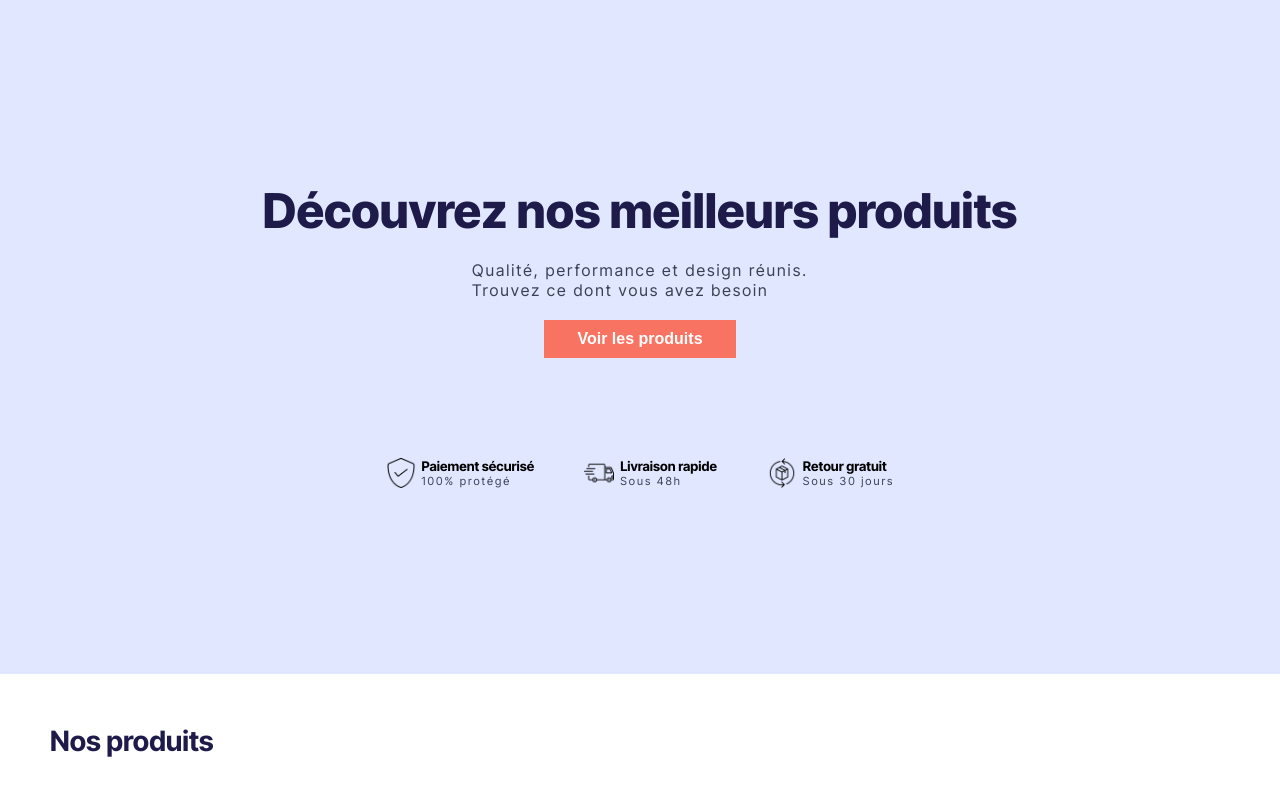
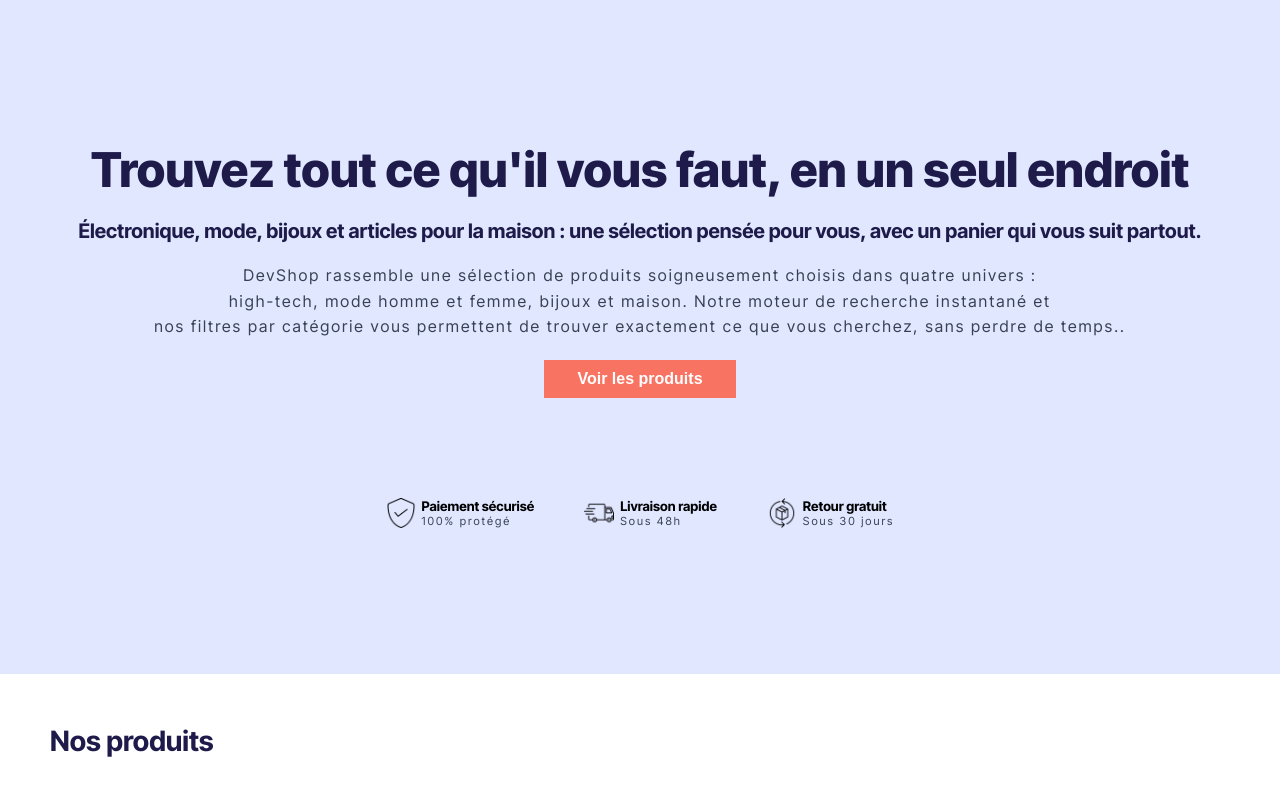
Before and after one commit to INSP18/DevShop-Js-S10, a plain HTML site: page html/index.html in a window 1280 px wide. Shown: the part 78-874 px from the top of the page. Drawn offline with Linux system fonts and the light colour scheme; no server answers; a web font is replaced by a local one.

Commit message:
feat: ajout du seo texte de la page

```diff
--- a/css/style.css
+++ b/css/style.css
@@ -81,6 +81,11 @@ header{
     width: 100%;
     height: 85dvh;
     background-color: #E0E7FF;
+
+    .description{
+        text-align: center;
+        line-height: 1.6;
+    }
 
     .see-products{
         background-color: #F97362;
--- a/html/index.html
+++ b/html/index.html
@@ -3,7 +3,7 @@
 <head>
     <meta charset="UTF-8">
     <meta name="viewport" content="width=device-width, initial-scale=1.0">
-    <title>DevShop</title>
+    <title>DevShop – Boutique en ligne : mode, électronique, bijoux & maison</title>
     <link rel="stylesheet" href="/css/style.css">
     <script src="/js/script.js"></script>
 </head>
@@ -22,8 +22,14 @@
     </header>
     <main>
         <section class="hero-section">
-            <h1>Découvrez nos <span>meilleurs</span> produits</h1>
-            <p>Qualité, performance et design réunis.<br>Trouvez ce dont vous avez besoin</p>
+            <h1>Trouvez tout ce qu'il vous faut, en un seul endroit</h1>
+            <h3>Électronique, mode, bijoux et articles pour la maison :
+                une sélection pensée pour vous, avec un panier qui vous suit partout.</h3>
+            <p class="description">DevShop rassemble une sélection de produits soigneusement choisis dans quatre univers :<br>
+                high-tech, mode homme et femme, bijoux
+                et maison. Notre moteur de recherche instantané et <br>nos filtres par catégorie vous
+                permettent de trouver exactement ce que vous
+                cherchez, sans perdre de temps..</p>
             <button class="see-products" id="seeProducts">Voir les produits</button>
             <section class="warranty">
                 <div class="warranty-child">
```
